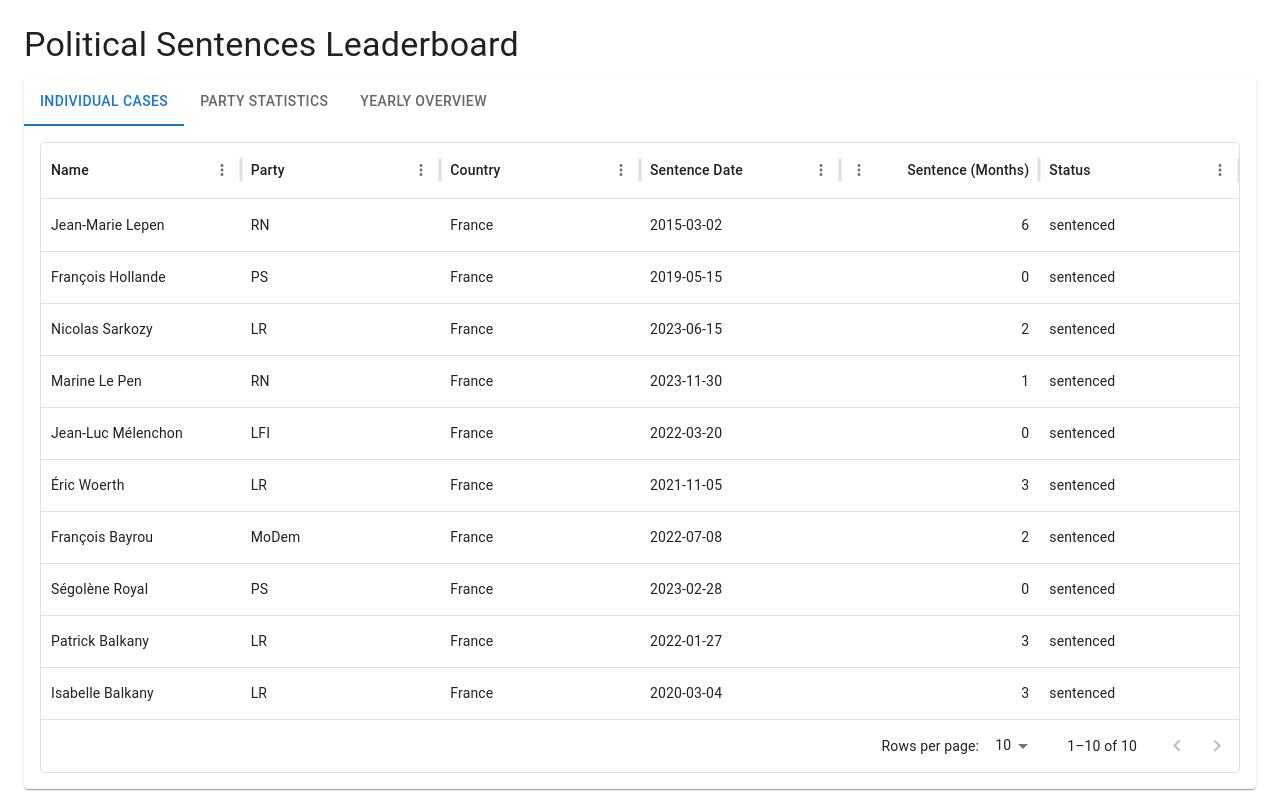
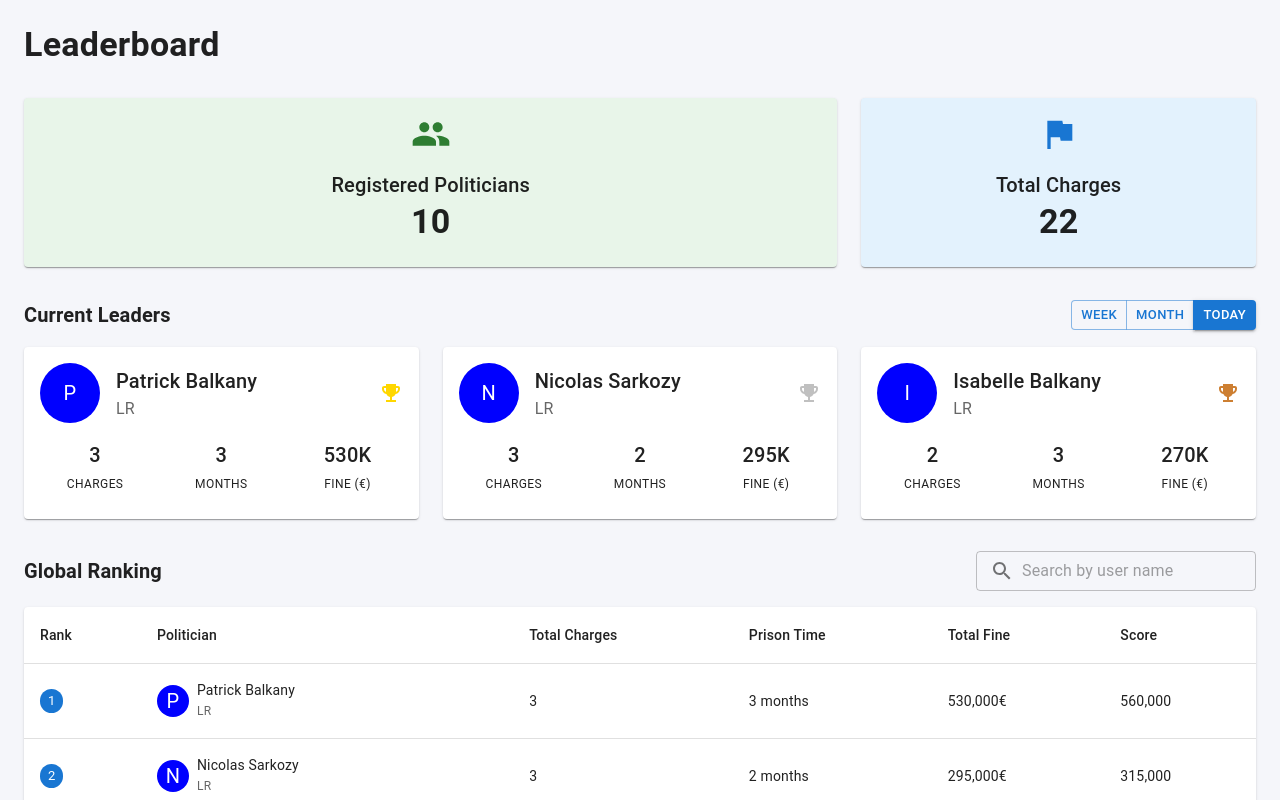
Before and after one commit to tuxtoby/nos-politiques-ont-du-talent, a React (Create React App) app: page / in a window 1280 px wide. Shown: the top 800 px of the page. Built offline with nearby package versions, Linux system fonts and the light colour scheme.

Commit message:
💄 Improve UI

```diff
--- a/src/components/Leaderboard.tsx
+++ b/src/components/Leaderboard.tsx
@@ -3,113 +3,217 @@ import {
   Box,
   Paper,
   Typography,
-  Tabs,
-  Tab,
   Card,
   CardContent,
+  Avatar,
+  Grid,
+  Chip,
+  Table,
+  TableBody,
+  TableCell,
+  TableContainer,
+  TableHead,
+  TableRow,
+  ButtonGroup,
+  Button,
+  TextField,
+  InputAdornment
 } from '@mui/material';
-import { DataGrid, GridColDef } from '@mui/x-data-grid';
-import { PoliticalFigure, PartyStats } from '../types';
-
-const columns: GridColDef[] = [
-  { field: 'name', headerName: 'Name', flex: 1 },
-  { field: 'party', headerName: 'Party', flex: 1 },
-  { field: 'country', headerName: 'Country', flex: 1 },
-  { field: 'sentenceDate', headerName: 'Sentence Date', flex: 1 },
-  {
-    field: 'sentenceDuration',
-    headerName: 'Sentence (Months)',
-    flex: 1,
-    type: 'number'
-  },
-  { field: 'status', headerName: 'Status', flex: 1 },
-];
+import { Search as SearchIcon, EmojiEvents as TrophyIcon, Group as GroupIcon, Flag as FlagIcon } from '@mui/icons-material';
+import { PoliticalFigure } from '../types';
 
 interface LeaderboardProps {
   data: PoliticalFigure[];
 }
 
 const Leaderboard: React.FC<LeaderboardProps> = ({ data }) => {
-  const [tabValue, setTabValue] = useState(0);
+  const [timeFilter, setTimeFilter] = useState<'Today' | 'Week' | 'Month'>('Today');
 
-  const handleTabChange = (event: React.SyntheticEvent, newValue: number) => {
-    setTabValue(newValue);
-  };
+  // Calculate total stats
+  const totalPoliticians = data.length;
+  const totalCharges = data.reduce((acc, figure) => acc + figure.charges.length, 0);
 
-  const calculatePartyStats = (): PartyStats[] => {
-    const partyMap = new Map<string, PartyStats>();
+  // Sort politicians by total fines and prison time
+  const sortedPoliticians = [...data].sort((a, b) => {
+    const scoreA = a.fine + (a.sentenceDuration * 10000); // Weight prison time more heavily
+    const scoreB = b.fine + (b.sentenceDuration * 10000);
+    return scoreB - scoreA;
+  });
 
-    data.forEach(figure => {
-      const stats = partyMap.get(figure.party) || {
-        partyName: figure.party,
-        totalCases: 0,
-        averageSentence: 0,
-        totalPoliticians: 0,
-      };
-
-      stats.totalCases++;
-      stats.averageSentence = ((stats.averageSentence * (stats.totalCases - 1)) + figure.sentenceDuration) / stats.totalCases;
-      stats.totalPoliticians++;
-
-      partyMap.set(figure.party, stats);
-    });
-
-    return Array.from(partyMap.values());
-  };
+  const topThree = sortedPoliticians.slice(0, 3);
 
   return (
-    <Box sx={{ width: '100%', p: 3 }}>
-      <Typography variant="h4" gutterBottom>
-        Political Sentences Leaderboard
+    <Box sx={{ width: '100%', p: 3, bgcolor: '#f5f6fa' }}>
+      <Typography variant="h4" sx={{ mb: 4, fontWeight: 'bold' }}>
+        Leaderboard
       </Typography>
 
-      <Paper sx={{ width: '100%', mb: 2 }}>
-        <Tabs
-          value={tabValue}
-          onChange={handleTabChange}
-          indicatorColor="primary"
-          textColor="primary"
-        >
-          <Tab label="Individual Cases" />
-          <Tab label="Party Statistics" />
-          <Tab label="Yearly Overview" />
-        </Tabs>
+      {/* Stats Cards */}
+      <Grid container spacing={3} sx={{ mb: 4 }}>
+        <Grid size={{ xs: 12, md: 8 }}>
+          <Card sx={{ bgcolor: '#e8f5e9', height: '100%' }}>
+            <CardContent sx={{ textAlign: 'center' }}>
+              <GroupIcon sx={{ fontSize: 40, color: '#2e7d32', mb: 1 }} />
+              <Typography variant="h6">Registered Politicians</Typography>
+              <Typography variant="h4" sx={{ fontWeight: 'bold' }}>{totalPoliticians}</Typography>
+            </CardContent>
+          </Card>
+        </Grid>
+        <Grid size={{ xs: 12, md: 4 }}>
+          <Card sx={{ bgcolor: '#e3f2fd', height: '100%' }}>
+            <CardContent sx={{ textAlign: 'center' }}>
+              <FlagIcon sx={{ fontSize: 40, color: '#1976d2', mb: 1 }} />
+              <Typography variant="h6">Total Charges</Typography>
+              <Typography variant="h4" sx={{ fontWeight: 'bold' }}>{totalCharges}</Typography>
+            </CardContent>
+          </Card>
+        </Grid>
+      </Grid>
 
-        <Box sx={{ p: 2 }}>
-          {tabValue === 0 && (
-            <DataGrid
-              rows={data}
-              columns={columns}
-              autoHeight
-              pageSizeOptions={[5, 10, 25]}
-              initialState={{
-                pagination: { paginationModel: { pageSize: 10 } },
+      {/* Current Leaders */}
+      <Box sx={{ mb: 4 }}>
+        <Box sx={{ display: 'flex', justifyContent: 'space-between', alignItems: 'center', mb: 2 }}>
+          <Typography variant="h6" sx={{ fontWeight: 'bold' }}>Current Leaders</Typography>
+          <ButtonGroup variant="outlined" size="small">
+            <Button
+              variant={timeFilter === 'Week' ? 'contained' : 'outlined'}
+              onClick={() => setTimeFilter('Week')}
+            >
+              Week
+            </Button>
+            <Button
+              variant={timeFilter === 'Month' ? 'contained' : 'outlined'}
+              onClick={() => setTimeFilter('Month')}
+            >
+              Month
+            </Button>
+            <Button
+              variant={timeFilter === 'Today' ? 'contained' : 'outlined'}
+              onClick={() => setTimeFilter('Today')}
+            >
+              Today
+            </Button>
+          </ButtonGroup>
+        </Box>
+
+        <Grid container spacing={3}>
+          {topThree.map((politician, index) => (
+            <Grid size={{ xs: 12, md: 4 }} key={politician.id}>
+              <Card>
+                <CardContent>
+                  <Box sx={{ display: 'flex', alignItems: 'center', mb: 2 }}>
+                    <Avatar
+                      sx={{
+                        width: 60,
+                        height: 60,
+                        bgcolor: politician.politicalColor
+                      }}
+                    >
+                      {politician.name.charAt(0)}
+                    </Avatar>
+                    <Box sx={{ ml: 2 }}>
+                      <Typography variant="h6">{politician.name}</Typography>
+                      <Typography color="textSecondary">{politician.party}</Typography>
+                    </Box>
+                    {index === 0 && <TrophyIcon sx={{ ml: 'auto', color: '#FFD700' }} />}
+                    {index === 1 && <TrophyIcon sx={{ ml: 'auto', color: '#C0C0C0' }} />}
+                    {index === 2 && <TrophyIcon sx={{ ml: 'auto', color: '#CD7F32' }} />}
+                  </Box>
+                  <Grid container spacing={2} sx={{ textAlign: 'center' }}>
+                    <Grid size={{ xs: 4}}>
+                      <Typography variant="h6">{politician.charges.length}</Typography>
+                      <Typography variant="caption">CHARGES</Typography>
+                    </Grid>
+                    <Grid size={{ xs: 4}}>
+                      <Typography variant="h6">{politician.sentenceDuration}</Typography>
+                      <Typography variant="caption">MONTHS</Typography>
+                    </Grid>
+                    <Grid size={{ xs: 4}}>
+                      <Typography variant="h6">{(politician.fine / 1000).toFixed(0)}K</Typography>
+                      <Typography variant="caption">FINE (€)</Typography>
+                    </Grid>
+                  </Grid>
+                </CardContent>
+              </Card>
+            </Grid>
+          ))}
+        </Grid>
+      </Box>
+
+      {/* Global Ranking */}
+      <Box>
+        <Box sx={{ display: 'flex', justifyContent: 'space-between', alignItems: 'center', mb: 2 }}>
+          <Typography variant="h6" sx={{ fontWeight: 'bold' }}>Global Ranking</Typography>
+          <Box sx={{ display: 'flex', gap: 2 }}>
+            <TextField
+              size="small"
+              placeholder="Search by user name"
+              InputProps={{
+                startAdornment: (
+                  <InputAdornment position="start">
+                    <SearchIcon />
+                  </InputAdornment>
+                ),
               }}
             />
-          )}
+          </Box>
+        </Box>
 
-          {tabValue === 1 && (
-            <Box sx={{ display: 'grid', gridTemplateColumns: 'repeat(auto-fill, minmax(300px, 1fr))', gap: 2 }}>
-              {calculatePartyStats().map((stats) => (
-                <Card key={stats.partyName}>
-                  <CardContent>
-                    <Typography variant="h6">{stats.partyName}</Typography>
-                    <Typography>Total Cases: {stats.totalCases}</Typography>
-                    <Typography>Average Sentence: {stats.averageSentence.toFixed(1)} months</Typography>
-                    <Typography>Total Politicians: {stats.totalPoliticians}</Typography>
-                  </CardContent>
-                </Card>
-              ))}
-            </Box>
-          )}
-
-          {tabValue === 2 && (
-            <Typography variant="body1">
-              Yearly statistics visualization will be implemented here
-            </Typography>
-          )}
-        </Box>
-      </Paper>
+        <TableContainer component={Paper}>
+          <Table>
+            <TableHead>
+              <TableRow>
+                <TableCell>Rank</TableCell>
+                <TableCell>Politician</TableCell>
+                <TableCell>Total Charges</TableCell>
+                <TableCell>Prison Time</TableCell>
+                <TableCell>Total Fine</TableCell>
+                <TableCell>Score</TableCell>
+              </TableRow>
+            </TableHead>
+            <TableBody>
+              {sortedPoliticians.map((politician, index) => {
+                const score = politician.fine + (politician.sentenceDuration * 10000);
+                return (
+                  <TableRow key={politician.id}>
+                    <TableCell>
+                      <Chip
+                        label={index + 1}
+                        size="small"
+                        color={index < 3 ? 'primary' : undefined}
+                      />
+                    </TableCell>
+                    <TableCell>
+                      <Box sx={{ display: 'flex', alignItems: 'center' }}>
+                        <Avatar
+                          sx={{
+                            width: 32,
+                            height: 32,
+                            mr: 1,
+                            bgcolor: politician.politicalColor
+                          }}
+                        >
+                          {politician.name.charAt(0)}
+                        </Avatar>
+                        <Box>
+                          <Typography variant="body2">{politician.name}</Typography>
+                          <Typography variant="caption" color="textSecondary">
+                            {politician.party}
+                          </Typography>
+                        </Box>
+                      </Box>
+                    </TableCell>
+                    <TableCell>{politician.charges.length}</TableCell>
+                    <TableCell>{politician.sentenceDuration} months</TableCell>
+                    <TableCell>{politician.fine.toLocaleString()}€</TableCell>
+                    <TableCell>{score.toLocaleString()}</TableCell>
+                  </TableRow>
+                );
+              })}
+            </TableBody>
+          </Table>
+        </TableContainer>
+      </Box>
     </Box>
   );
 };
--- a/src/types/index.ts
+++ b/src/types/index.ts
@@ -8,6 +8,7 @@ export interface PoliticalFigure {
   sentenceDuration: number; // in months
   charges: string[];
   status: 'sentenced' | 'appealing' | 'completed';
+  fine: number; // total fine amount in euros
 }
 
 export interface PartyStats {
```
